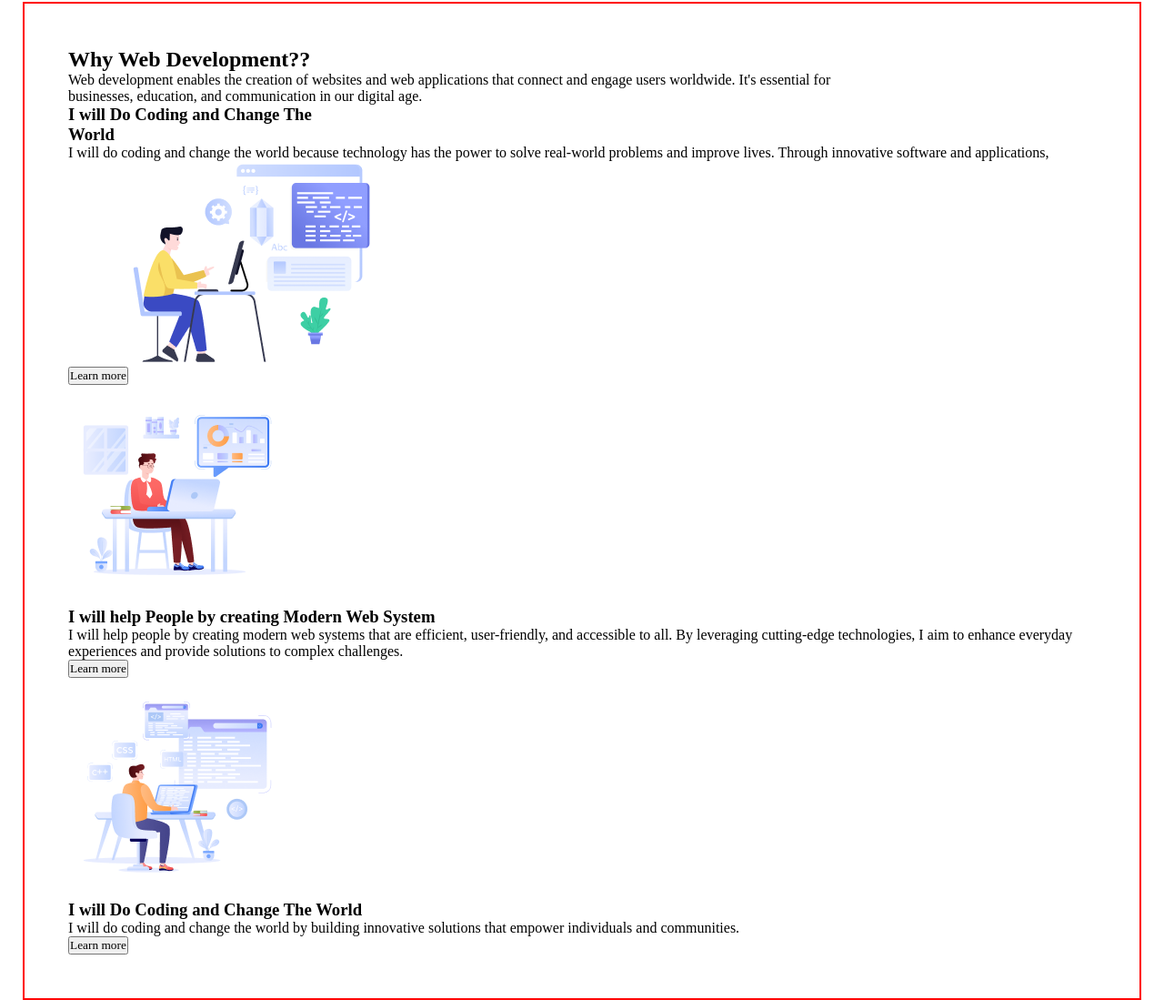
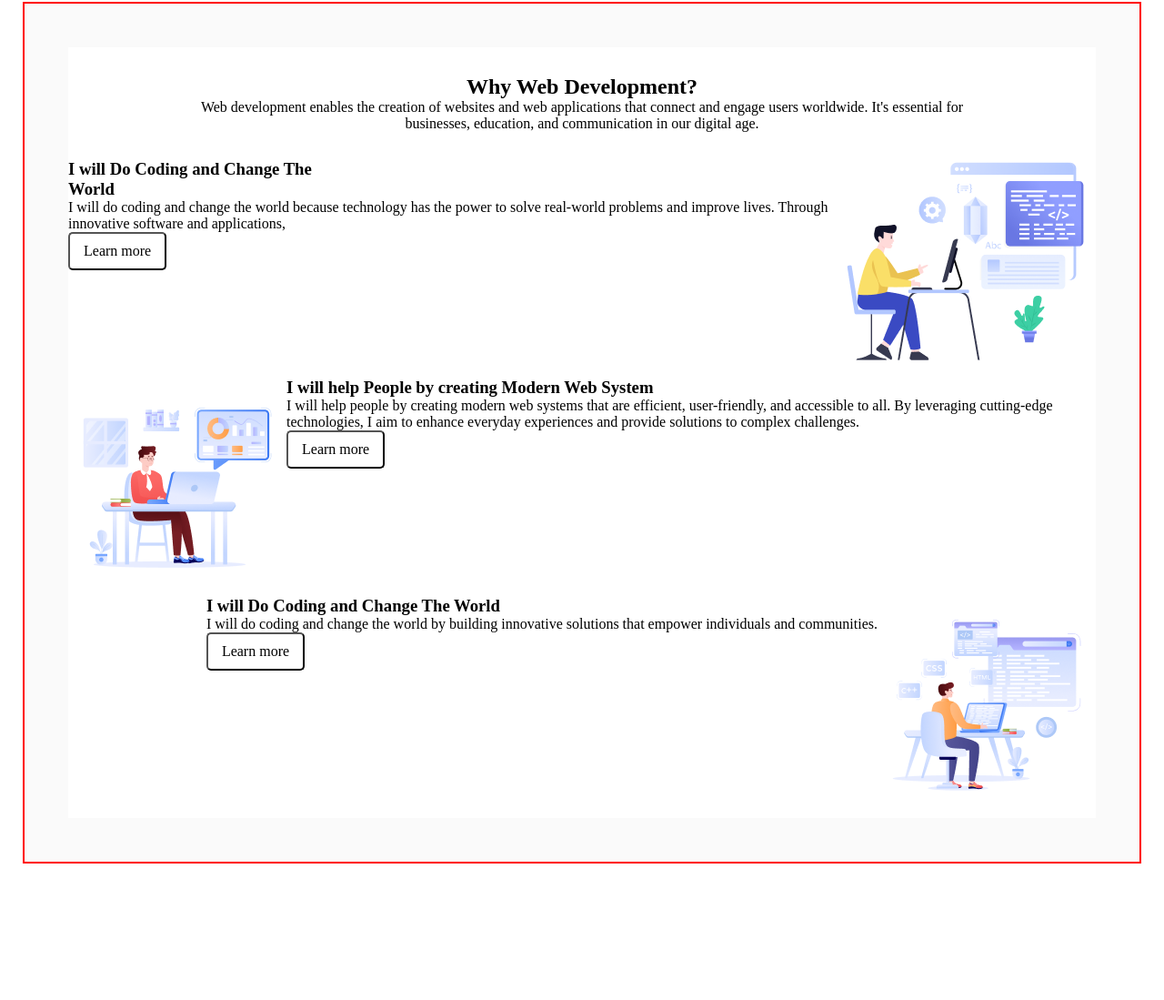
Before and after one commit to tasrif-66/ph-assingment-01, a plain HTML site: page index.html in a window 1280 px wide. Shown: the part 818-1917 px from the top of the page at 91% size. After the commit the page ends 1787 px from the top, so only its background shows below. Drawn offline with Linux system fonts and the light colour scheme; a web font is replaced by a local one.

Commit message:
section-Why-Web-Development

```diff
--- a/index.html
+++ b/index.html
@@ -31,38 +31,44 @@
     <!--  section 'Why Web Development??' start-->
     <section class="Why-Web-Development">
 
-      <div>
-        <h2>Why Web Development??</h2>
+      <div class="why-web-dev">
+        <h2>Why Web Development?</h2>
         <p>Web development enables the creation of websites and web applications that connect and engage users
           worldwide. It's
           essential for <br> businesses, education, and communication in our digital age.</p>
       </div>
 
+      <div class="descrip-section-one">
         <div>
           <h3>I will Do Coding and Change The <br>World</h3>
           <p>I will do coding and change the world because technology has the power to solve real-world problems and
             improve lives.
             Through innovative software and applications,</p>
-        <button>Learn more</button>
+          <button class="lear-nmore-btn">Learn more</button>
+        </div>
         <img src="./assets/Layer_1.png" alt="">
       </div>
 
+      <div class="descrip-section-two">
+        <img src="./assets/Group 3.png" alt="">
         <div>
-        <img src="./assets/Group 3.png" alt="">
           <h3>I will help People by creating Modern Web System</h3>
           <p>I will help people by creating modern web systems that are efficient, user-friendly, and accessible to all.
             By
             leveraging cutting-edge technologies, I aim to enhance everyday experiences and provide solutions to complex
             challenges.</p>
-        <button> Learn more</button>
+          <button class="lear-nmore-btn"> Learn more</button>
+        </div>
       </div>
 
+      <div class="descrip-section-three">
+        <div><img src="./assets/Group 4.png" alt=""></div>
         <div>
-        <img src="./assets/Group 4.png" alt="">
           <h3>I will Do Coding and Change The World</h3>
           <p>I will do coding and change the world by building innovative solutions that empower individuals and
             communities.</p>
-        <button>Learn more</button>
+          <button class="lear-nmore-btn">Learn more</button>
+        </div>
       </div>
     </section>
 
--- a/style.css
+++ b/style.css
@@ -57,12 +57,44 @@ align-items: center;
 }
 /* banner container end here */
 
+ /* section 'Why Web Development??' start */
+
 .Why-Web-Development{
   max-width: 100%;
   padding: 48px;
 margin: 20px 25px;
 border: 2px solid red;
+background-color: rgba(13, 19, 33, 0.02);
 display: flex;
 flex-direction: column;
 
 }
+.why-web-dev{
+ text-align: center;
+ padding-top: 30px;
+ padding-bottom: 30px;
+ background-color: white;
+}
+.descrip-section-one{
+  display: flex;
+  background-color: white;
+
+}
+.descrip-section-two{
+  display: flex;
+  flex-direction: row;
+   background-color: white;
+}
+.descrip-section-three{
+  display: flex;
+  flex-direction: row-reverse;
+   background-color: white;
+}
+.lear-nmore-btn{
+  background-color: white;
+  color: rgb(0, 0, 0);
+  padding: 10px 15px;
+  font-size: 16px;
+  border-radius: 5px;
+}
+ /* section 'Why Web Development??' end here */
```
Lines whose indentation alone changed are shown as unchanged.
